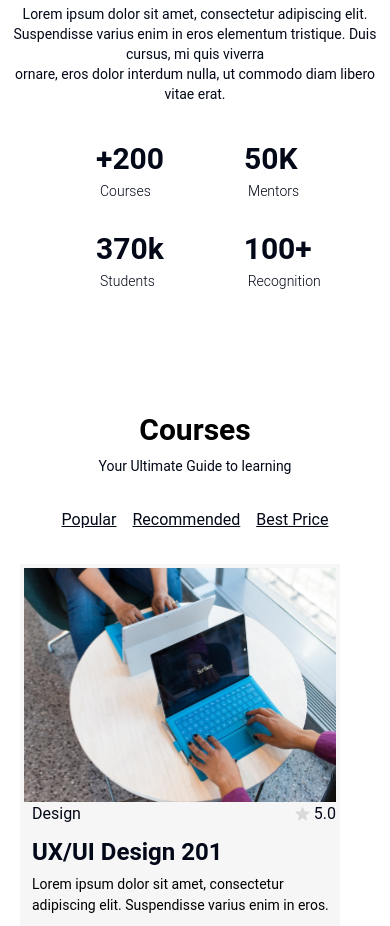
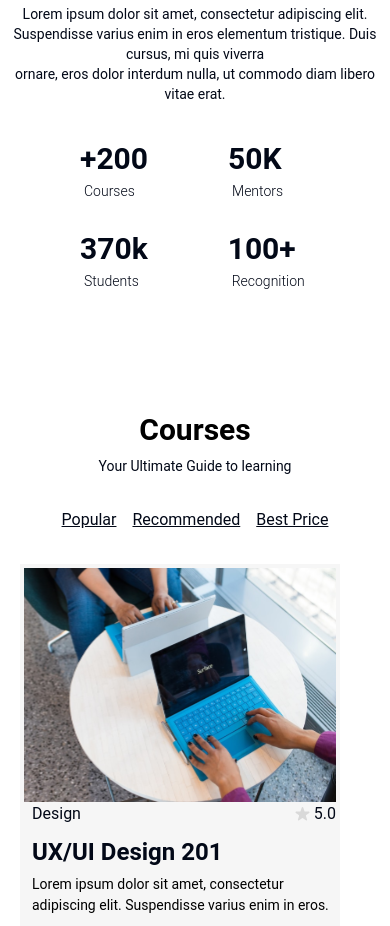
Before and after one commit to SabaZain/assignment-figma2, a Next.js app: page / in a window 390 px wide. Shown: the part 2920-3846 px from the top of the page. Built offline with nearby package versions, Linux system fonts and the light colour scheme.

Commit message:
Update page.tsx

```diff
--- a/src/app/Achievement/page.tsx
+++ b/src/app/Achievement/page.tsx
@@ -7,7 +7,7 @@ const AchievementPage = () => {
           <h1 className='pt-8 text-center text-3xl font-bold text-[#000000]'>Our Achivements</h1>
           <p className='text-center text-sm md:text-[18px] lg:text-[18px] font-normal pt-4'>Lorem ipsum dolor sit amet, consectetur adipiscing elit. Suspendisse varius enim in eros elementum tristique. Duis cursus, mi quis viverra <br />
          ornare, eros dolor interdum nulla, ut commodo diam libero vitae erat.</p>
-         <div className='flex-row md:flex lg:flex justify-center align items-center gap-32 mt-8 pl-24 md:pl-0 lg:pl-0'>
+         <div className='flex-row md:flex lg:flex justify-center align items-center gap-32 mt-8 pl-20 md:pl-0 lg:pl-0'>
           <div className='flex gap-20 md:gap-32 lg:gap-32 pb-6'>
           <div>
             <h2 className='text-[30px] font-bold'>+200</h2>
```
